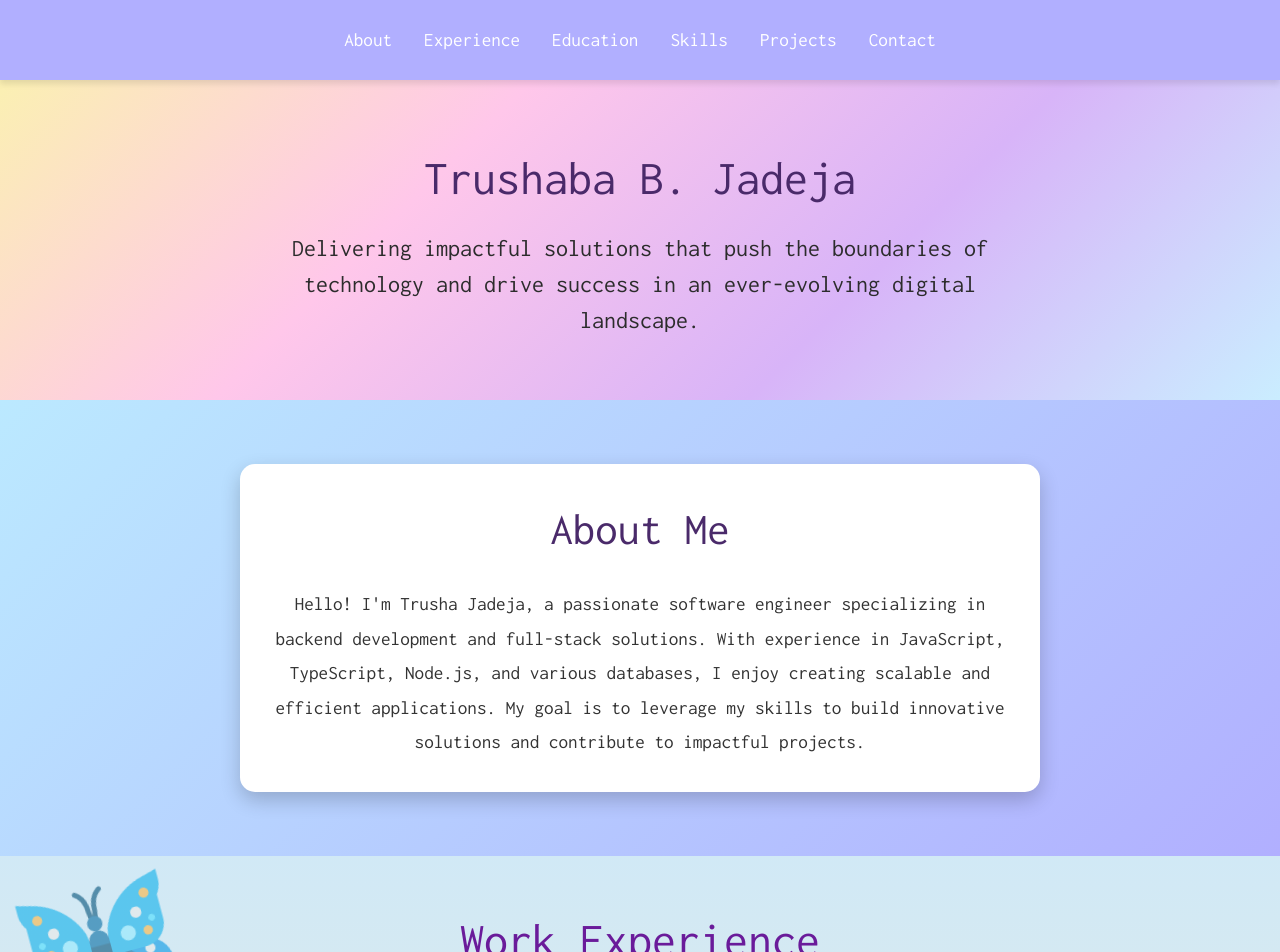
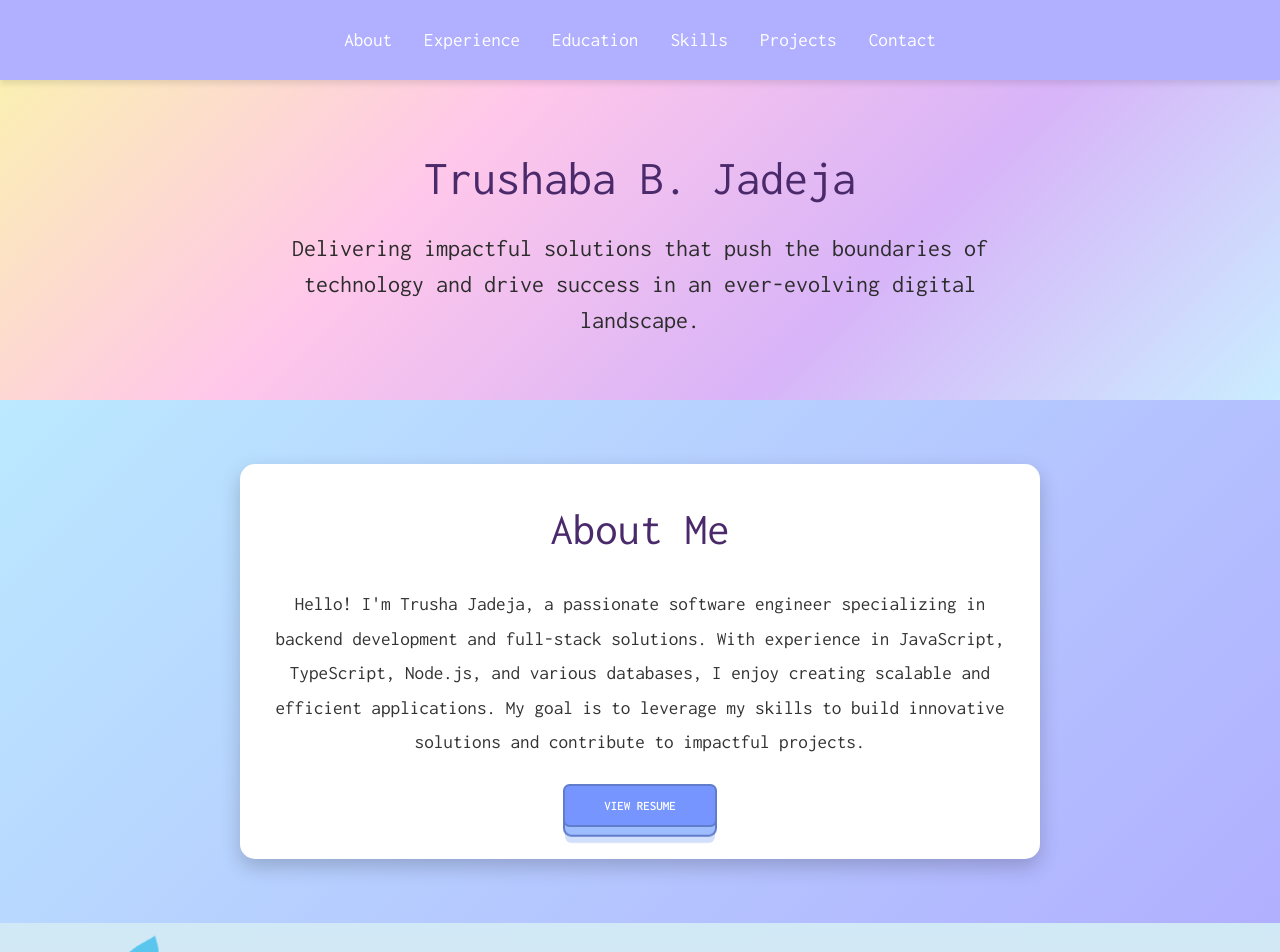
Before and after one commit to Trusha2102/my-portfolio, a Next.js app: page / in a window 1280 px wide. Shown: the top 952 px of the page. Built offline with nearby package versions, Linux system fonts and the light colour scheme.

Commit message:
Added Resume Buttons

```diff
--- a/src/components/About/About.module.scss
+++ b/src/components/About/About.module.scss
@@ -2,11 +2,7 @@
 
 .about {
   padding: 4rem 2rem;
-  background: linear-gradient(
-    135deg,
-  #BBE9FF,
-#B1AFFF
-  ); /* Gradient for colorful background */
+  background: linear-gradient(135deg, #BBE9FF, #B1AFFF);
   font-family: "Inconsolata", monospace;
   text-align: center;
   width: 100vw;
@@ -15,38 +11,96 @@
   .content {
     max-width: 800px;
     margin: 0 auto;
-    background-color: #ffffff; /* White background for content */
+    background-color: #ffffff;
     padding: 2rem;
-    border-radius: 15px; /* Rounded edges for the container */
-    box-shadow: 0 8px 20px rgba(0, 0, 0, 0.2); /* Enhanced shadow for depth */
-    transition: transform 0.3s ease, box-shadow 0.3s ease; /* Smooth transitions for hover effects */
+    border-radius: 15px;
+    box-shadow: 0 8px 20px rgba(0, 0, 0, 0.2);
+    transition: transform 0.3s ease, box-shadow 0.3s ease;
 
     &:hover {
-      transform: translateY(-5px); /* Slight lift effect on hover */
-      box-shadow: 0 12px 30px rgba(0, 0, 0, 0.3); /* Deepened shadow on hover */
+      transform: translateY(-5px);
+      box-shadow: 0 12px 30px rgba(0, 0, 0, 0.3);
     }
 
     h2 {
-      font-size: 2.8rem; /* Larger heading for better emphasis */
-      color: #4a2a6a; /* Darker purple for headings */
+      font-size: 2.8rem;
+      color: #4a2a6a;
       margin-bottom: 1.5rem;
-      transition: color 0.3s ease; /* Smooth color transition */
+      transition: color 0.3s ease;
     }
 
     p {
       font-size: 1.2rem;
-      color: #333; /* Dark gray for text */
-      line-height: 1.8; /* Increased line height for readability */
-      transition: color 0.3s ease, transform 0.3s ease; /* Smooth transitions */
+      color: #333;
+      line-height: 1.8;
+      transition: color 0.3s ease, transform 0.3s ease;
     }
 
     h2:hover {
-      color: #7bd3ea; /* Lighter blue hover effect for heading */
+      color: #7bd3ea;
     }
 
     p:hover {
-      color: #6e3f6f; /* Slight color change on hover for emphasis */
-      transform: scale(1.03); /* Slight hover effect to lift the text */
+      color: #6e3f6f;
+      transform: scale(1.03);
+    }
+
+    .resumeButton {
+      margin-top: 1.5rem;
+      position: relative;
+      display: inline-block;
+      cursor: pointer;
+      outline: none;
+      border: 0;
+      vertical-align: middle;
+      text-decoration: none;
+      font-family: 'Inconsolata', monospace;
+      font-size: 13px;
+      font-weight: 600;
+      color: #ffffff;
+      text-transform: uppercase;
+      padding: 0.75em 3em;
+      background: #7695FF; /* Base button color */
+      border: 2px solid #627CCC; /* Darker shade for border */
+      border-radius: 0.5em;
+      transform-style: preserve-3d;
+      transition: transform 150ms cubic-bezier(0, 0, 0.58, 1), background 150ms cubic-bezier(0, 0, 0.58, 1);
+
+      &::before {
+        position: absolute;
+        content: '';
+        width: 100%;
+        height: 100%;
+        top: 0;
+        left: 0;
+        right: 0;
+        bottom: 0;
+        background: #9DBDFF; /* Lighter version of base color */
+        border-radius: inherit;
+        box-shadow: 0 0 0 2px #627CCC, 0 0.625em 0 0 #D2E0FB; /* Updated shadow with lighter blue */
+        transform: translate3d(0, 0.75em, -1em);
+        transition: transform 150ms cubic-bezier(0, 0, 0.58, 1), box-shadow 150ms cubic-bezier(0, 0, 0.58, 1);
+      }
+
+      &:hover {
+        background: #5B79E6; /* Darker version of base color */
+        transform: translate(0, 0.25em);
+      }
+
+      &:hover::before {
+        box-shadow: 0 0 0 2px #627CCC, 0 0.5em 0 0 #D2E0FB;
+        transform: translate3d(0, 0.5em, -1em);
+      }
+
+      &:active {
+        background: #5B79E6; /* Active background color */
+        transform: translate(0em, 0.75em);
+      }
+
+      &:active::before {
+        box-shadow: 0 0 0 2px #627CCC, 0 0 #D2E0FB;
+        transform: translate3d(0, 0, -1em);
+      }
     }
   }
 }
--- a/src/components/About/About.tsx
+++ b/src/components/About/About.tsx
@@ -1,7 +1,10 @@
-import React from 'react';
-import styles from './About.module.scss'; // Adjust path if necessary
+import React from "react";
+import styles from "./About.module.scss"; // Adjust path if necessary
 
 const About: React.FC = () => {
+  const resumeUrl =
+    "https://drive.google.com/file/d/1AV2vAwT86cQfVNIBxt3KhpjQcYdhFeDJ/view?usp=sharing"; // Replace with your actual Google Drive URL
+
   return (
     <section id="about" className={styles.about}>
       <div className={styles.content}>
@@ -9,11 +12,20 @@ const About: React.FC = () => {
         <p>
           Hello! I&apos;m Trusha Jadeja, a passionate software engineer
           specializing in backend development and full-stack solutions. With
-            experience in JavaScript, TypeScript, Node.js, and various
-            databases, I enjoy creating scalable and efficient applications. My
-            goal is to leverage my skills to build innovative solutions and
-            contribute to impactful projects.
+          experience in JavaScript, TypeScript, Node.js, and various databases,
+          I enjoy creating scalable and efficient applications. My goal is to
+          leverage my skills to build innovative solutions and contribute to
+          impactful projects.
         </p>
+
+        <a
+          className={styles.resumeButton}
+          href={resumeUrl}
+          target="_blank"
+          rel="noopener noreferrer"
+        >
+          View Resume
+        </a>
       </div>
     </section>
   );
--- a/src/components/Contact/Contact.module.scss
+++ b/src/components/Contact/Contact.module.scss
@@ -7,7 +7,6 @@
   background-color: #E2BBE9;
   width: 100%;
   padding: 20px;
-  // margin-top: 20px; /* Moves the container lower */
   box-sizing: border-box; /* Ensure padding and border are included in the element's total width and height */
   border: none; /* Ensure no extra border is applied */
 }
@@ -82,14 +81,40 @@
   gap: 30px;
   margin-top: 30px;
   font-size: 30px;
-}
 
-.socialIcons a {
-  color: #5A639C;
-  transition: color 0.3s ease;
+  a {
+    position: relative; /* Make the container relative for positioning the tooltip */
+    color: #5A639C;
+    transition: color 0.3s ease;
 
-  &:hover {
-    color: #9B86BD;
+    &:hover {
+      color: #9B86BD;
+    }
+
+    /* Tooltip styling */
+    &::after {
+      content: attr(title); /* Use the title attribute for tooltip content */
+      position: absolute;
+      bottom: 100%; /* Position the tooltip above the icon */
+      left: 50%;
+      transform: translateX(-50%);
+      background-color: #333; /* Tooltip background color */
+      color: #fff; /* Tooltip text color */
+      padding: 5px 10px;
+      border-radius: 4px;
+      white-space: nowrap;
+      opacity: 0; /* Initially hidden */
+      visibility: hidden;
+      font-size: 14px;
+      font-family: 'Inconsolata', monospace;
+      transition: opacity 0.3s ease, visibility 0.3s ease;
+    }
+
+    /* Show the tooltip on hover */
+    &:hover::after {
+      opacity: 1;
+      visibility: visible;
+    }
   }
 }
 
--- a/src/components/Contact/Contact.tsx
+++ b/src/components/Contact/Contact.tsx
@@ -1,8 +1,12 @@
-// Contact.js
-
 import React from "react";
 import styles from "./Contact.module.scss";
-import { FaGithub, FaInstagram, FaEnvelope, FaLinkedin } from "react-icons/fa";
+import {
+  FaGithub,
+  FaInstagram,
+  FaEnvelope,
+  FaLinkedin,
+  FaFileAlt,
+} from "react-icons/fa";
 
 const Contact = () => {
   return (
@@ -55,6 +59,7 @@ const Contact = () => {
             href="https://github.com/Trusha2102"
             target="_blank"
             rel="noopener noreferrer"
+            title="GitHub"
           >
             <FaGithub />
           </a>
@@ -62,18 +67,28 @@ const Contact = () => {
             href="https://instagram.com/trusha.js"
             target="_blank"
             rel="noopener noreferrer"
+            title="Instagram"
           >
             <FaInstagram />
           </a>
-          <a href="mailto:trushababjadeja2003@gmail.com">
+          <a href="mailto:trushababjadeja2003@gmail.com" title="Email">
             <FaEnvelope />
           </a>
           <a
             href="https://www.linkedin.com/in/trushaba-b-jadeja-149432284/"
             target="_blank"
             rel="noopener noreferrer"
+            title="LinkedIn"
           >
             <FaLinkedin />
+          </a>
+          <a
+            href="https://drive.google.com/file/d/1AV2vAwT86cQfVNIBxt3KhpjQcYdhFeDJ/view?usp=sharing"
+            target="_blank"
+            rel="noopener noreferrer"
+            title="Resume"
+          >
+            <FaFileAlt />
           </a>
         </div>
       </div>
```
Lines whose indentation alone changed are shown as unchanged.
